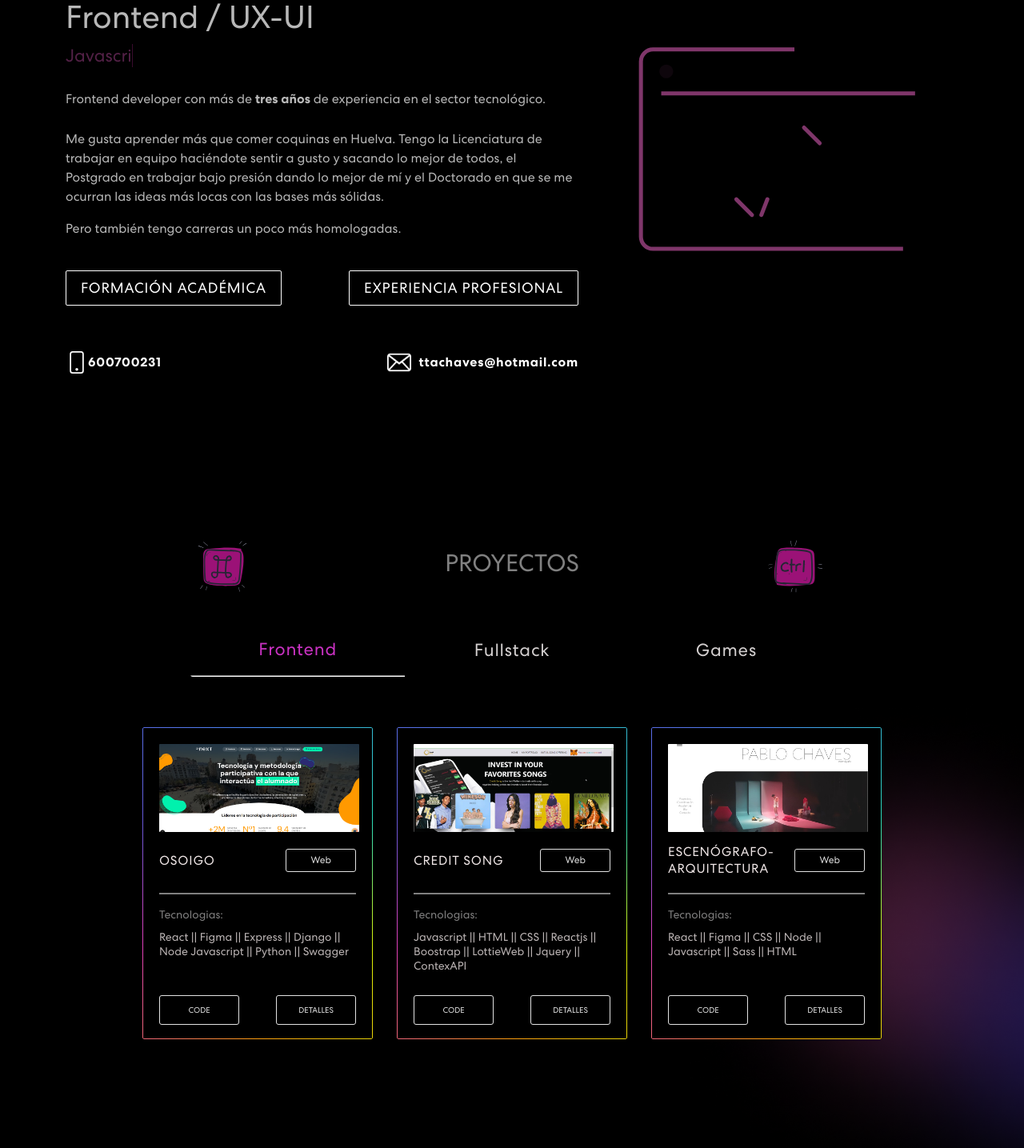
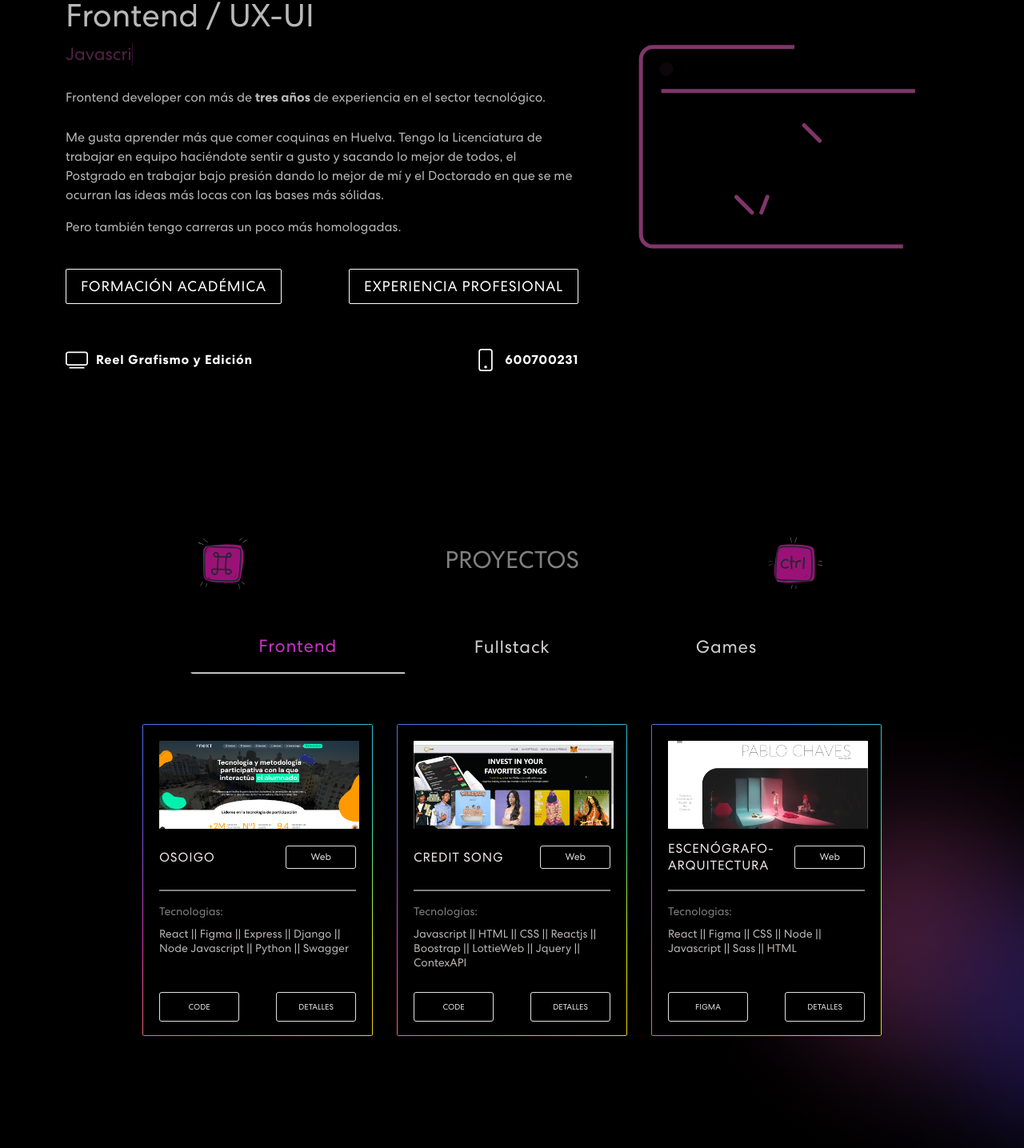
Before and after one commit to TeresaChaves/PORTFOLIO, a React (Create React App) app: page /banner in a window 1280 px wide. Shown: the part 1026-2461 px from the top of the page at 80% size. Built offline with nearby package versions, Linux system fonts and the light colour scheme.

Commit message:
feat:agreagar figma Y REEL

```diff
--- a/src/components/Banner/Banner.css
+++ b/src/components/Banner/Banner.css
@@ -146,6 +146,7 @@
   font-size: 25px;
   transition: 0.3s ease-in-out;
   line-height: 1;
+  margin-right: 10px;
 }
 
 .banner button:hover svg {
--- a/src/components/Banner/Banner.jsx
+++ b/src/components/Banner/Banner.jsx
@@ -1,5 +1,6 @@
 import { Col, Container, Row } from "react-bootstrap";
 import { Phone } from "react-bootstrap-icons";
+import { Tv } from "react-bootstrap-icons";
 
 import LottieComp from "../Lottie/Lottie";
 // import headerImg from "../../assets/img/header-img.svg"
@@ -257,16 +258,19 @@ function Banner() {
                     portfolio.
                   </p> */}
                   <div className="botones-experiencia">
+                    <a
+                      href="https://vimeo.com/manage/videos/580786976"
+                      target="_blank"
+                    >
+                      <button>
+                        <Tv size={28} />
+                        Reel Grafismo y Edición
+                      </button>
+                    </a>
                     <button>
                       <Phone size={28} />
-                      600700231{" "}
+                      600700231
                     </button>
-                    <a href={`mailto:ttachaves@hotmail.com`}>
-                      <div className="mail-banner">
-                        <img className="img-mail-footer" src={mail} alt="" />
-                        <span>ttachaves@hotmail.com</span>
-                      </div>
-                    </a>
                   </div>
                 </div>
               )}
--- a/src/components/Projects/Project.jsx
+++ b/src/components/Projects/Project.jsx
@@ -57,7 +57,8 @@ function Projects() {
         "React || Figma || CSS || Node || Javascript || Sass || HTML ",
       imgUrl: pablo,
       url: "https://www.pablochaves.com/",
-      git: "https://github.com/TeresaChaves",
+
+      figma:"https://www.figma.com/design/WfshEebQHhNB0xxb1ANE4c/Pablo-Chaves-Escen%C3%B3grafo?node-id=0-1&node-type=canvas&t=VP6bFBJ4tRgCXmBR-0",
       detail:
         "Desarrolladora Front-end y UX-UI del portfolio del escenógrafo Pablo Chaves, recien nominado a los premios MAX.  He desarrollado la plataforma usando React, así como en la conceptualización y diseño utilizando la plataforma Figma.",
     },
--- a/src/components/ProjectsCard/ProjectCard.jsx
+++ b/src/components/ProjectsCard/ProjectCard.jsx
@@ -6,7 +6,7 @@ import navIcon2 from "../../assets/img/icons8-github.svg";
 import ModalProjects from "../Modal/Modal";
 import { useState } from "react";
 
-function ProjectCard({ title, description, imgUrl, url, git, detail }) {
+function ProjectCard({ title, description, imgUrl, url, git, detail, figma }) {
   const [showModal, setShowModal] = useState(false);
 
   const openModal = () => setShowModal(true);
@@ -51,11 +51,20 @@ function ProjectCard({ title, description, imgUrl, url, git, detail }) {
       <Row>
         <div>
           <div className="container-button">
-            <a href={git}>
-              <button className="button2">
-                <span>Code</span>
-              </button>
-            </a>
+            {figma ? (
+              <a href={figma} target="_blank">
+                <button className="button2">
+                  <span>Figma</span>
+                </button>
+              </a>
+            ) : (
+              <a href={git}>
+                <button className="button2">
+                  <span>Code</span>
+                </button>
+              </a>
+            )}
+
             <a>
               <button className="button2" onClick={openModal}>
                 <span>Detalles</span>
```
